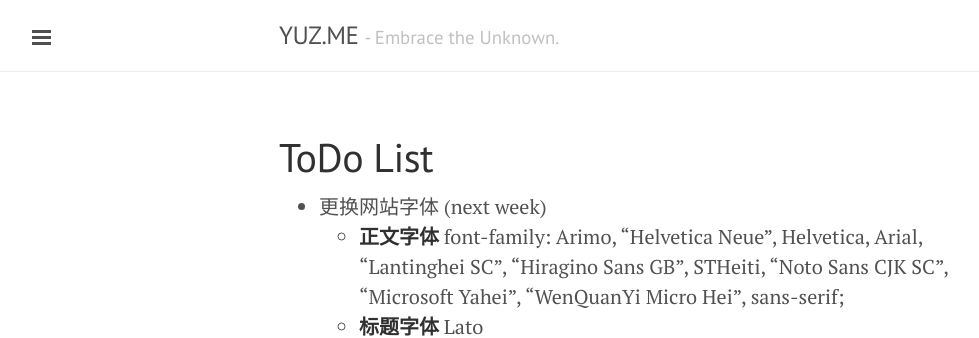
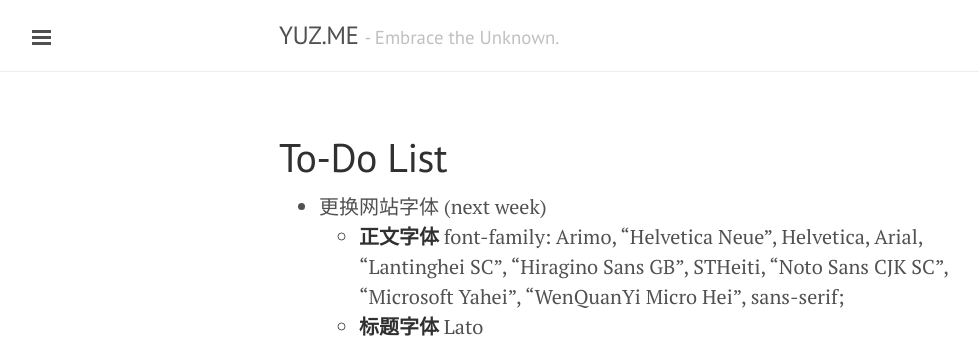
Before and after one commit to yusite/yuz.me, a Jekyll site: the page built from todo.md, in a window 1280 px wide. Shown: the top 338 px of the page, without its empty margins (1-980 px from the left). Built offline with Jekyll 4.4.1, drawn with Linux system fonts in a browser that asks for light colours; Markdown is read by kramdown in place of the engine named in the settings.

Commit message:
update title

```diff
--- a/todo.md
+++ b/todo.md
@@ -1,6 +1,6 @@
 ---
 layout: page
-title: ToDo List
+title: To-Do List
 
 ---
 
```
